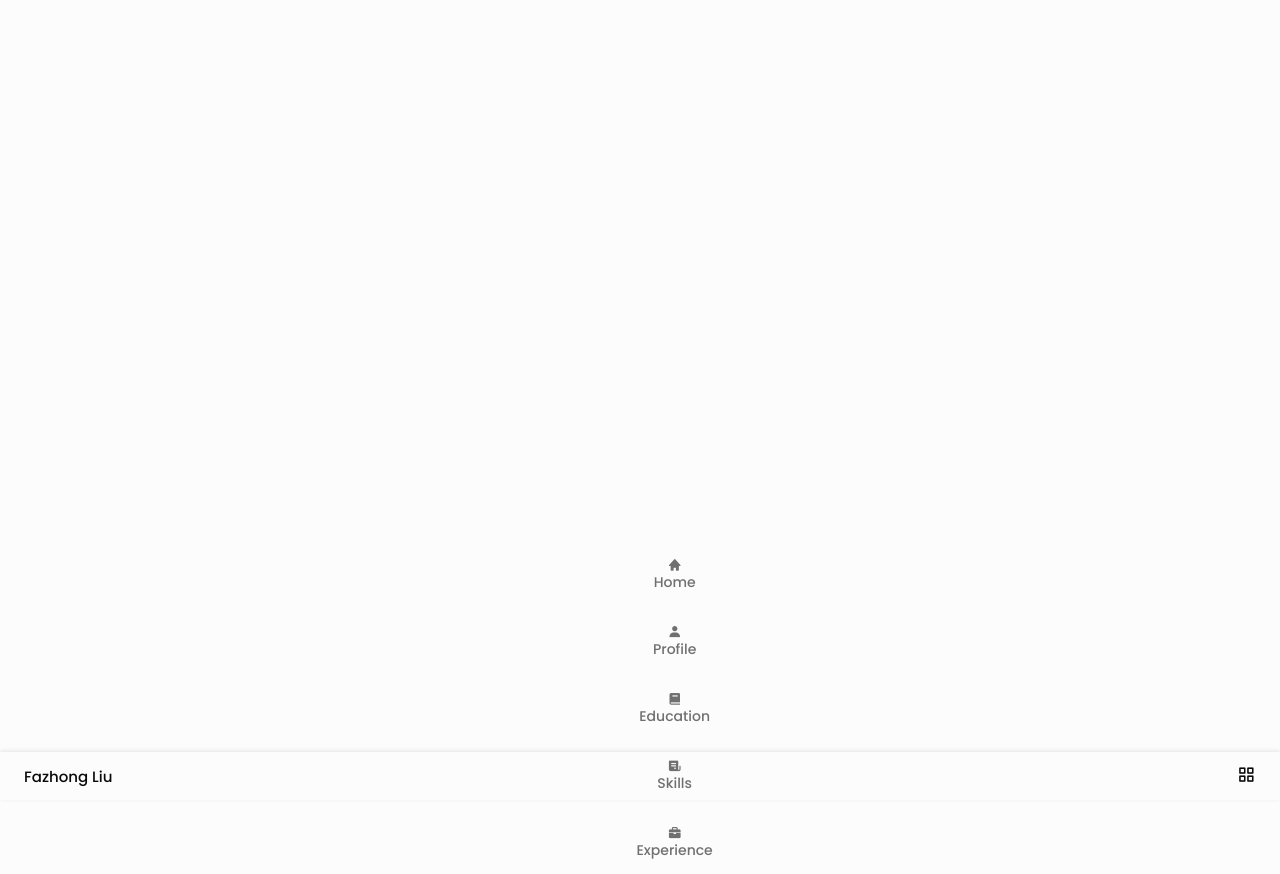
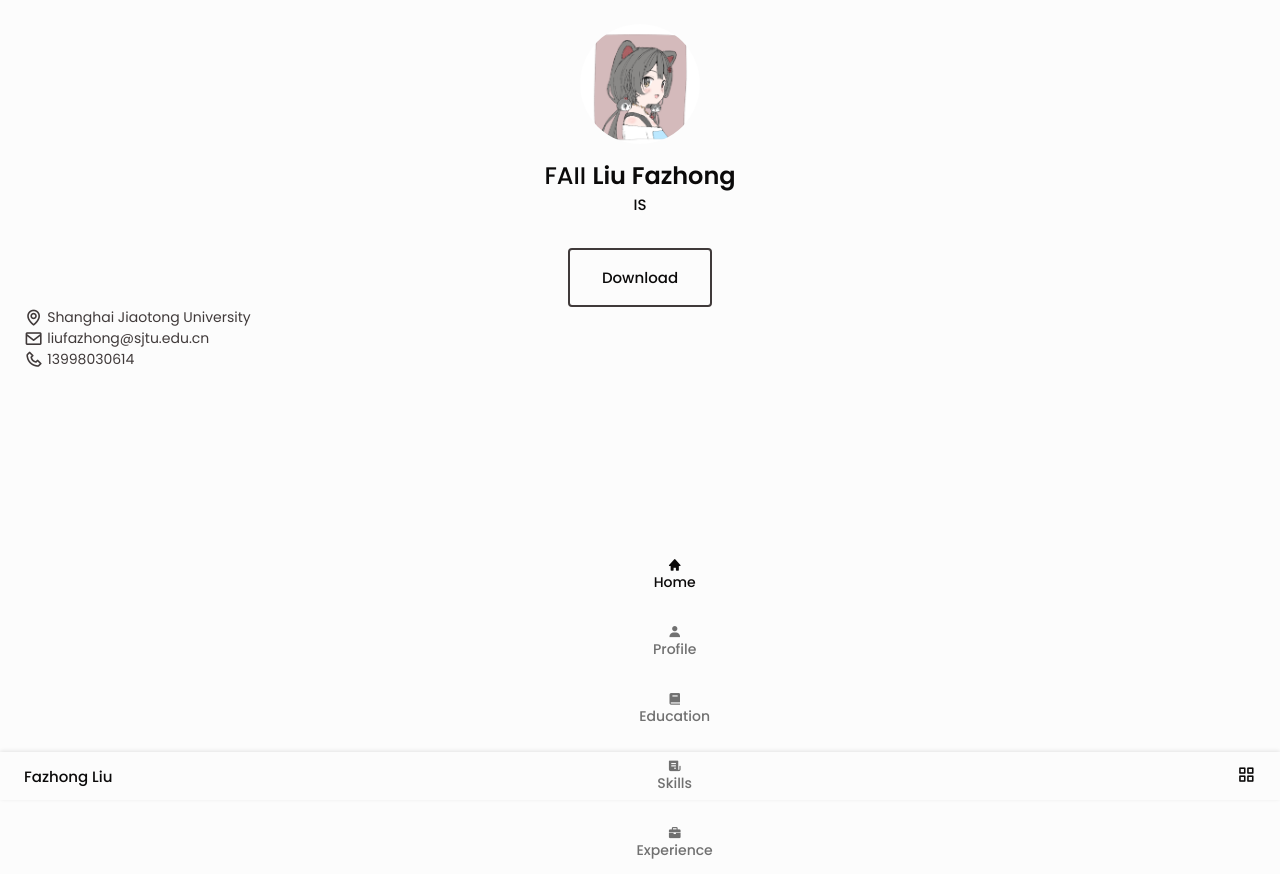
Before and after one commit to faiimea/Resume, a plain HTML site: page index.html in a window 1280 px wide. Before the commit the page ends 800 px from the top, so only its background shows below. Drawn offline with nearby package versions, Linux system fonts and the light colour scheme.

Commit message:
homepage

```diff
--- a/assets/css/styles.css
+++ b/assets/css/styles.css
@@ -189,15 +189,69 @@ img{
 .show-menu{
     bottom: var(--header-height);
 }
-/* Show menu */
-
 
 /* Active menu link */
-
+.active-link{
+    color:var(--title-color);
+}
 
 /*========== HOME ==========*/
+.home{
+    position: relative;
+}
 
+.home__container{
+    gap:3rem;
+}
 
+.home__data{
+    gap:.5rem;
+    text-align: center;
+}
+
+.home__img{
+    width:120px;
+    height:120px;
+    border-radius: 50%;
+    justify-self: center;
+    margin-bottom: var(--mb-1);
+}
+
+.home__title{
+    font-size: var(--h1-font-size);
+}
+
+.home__profession{
+    font-size: var(--normal-font-size);
+    margin-bottom: var(--mb-1);
+}
+
+.home__address{
+    gap: 1rem;
+}
+
+.home__information{
+    display: flex;
+    align-items: center;
+    font-size: var(--small-font-size);
+}
+
+.home__icon{
+    font-size: 1.2rem;
+    margin-right: .25rem;
+}
+
+/* button desgin*/
+.home__button-movil{
+    display: inline-block;
+    border: 2px solid var(--text-color);
+    color: var(--title-color);
+    padding: 1rem 2rem;
+    border-radius: .25rem;
+    transition: .3s;
+    font-weight: var(--font-medium);
+    margin-top: var(--mb-3);
+}
 /*========== SOCIAL ==========*/
 
 
--- a/assets/js/main.js
+++ b/assets/js/main.js
@@ -15,10 +15,38 @@ const showMenu = (toggleId, navId) =>{
 showMenu('nav-toggle','nav-menu')
 
 /*==================== REMOVE MENU MOBILE ====================*/
+//选择menu中元素时收回menu
+const navLink = document.querySelectorAll('.nav__link')
 
+function linkAction(){
+    const navMenu = document.getElementById('nav-menu')
+    // When we click on each nav__link, we remove the show-menu class
+    navMenu.classList.remove('show-menu')
+}
+
+navLink.forEach(n => n.addEventListener('click', linkAction))
 
 /*==================== SCROLL SECTIONS ACTIVE LINK ====================*/
 
+// 设置可用链接的独特配色
+const sections = document.querySelectorAll('section[id]')
+
+function scrollActive(){
+    const scrollY = window.pageYOffset
+
+    sections.forEach(current =>{
+        const sectionHeight = current.offsetHeight
+        const sectionTop = current.offsetTop - 50;
+        sectionId = current.getAttribute('id')
+
+        if(scrollY > sectionTop && scrollY <= sectionTop + sectionHeight){
+            document.querySelector('.nav__menu a[href*=' + sectionId + ']').classList.add('active-link')
+        }else{
+            document.querySelector('.nav__menu a[href*=' + sectionId + ']').classList.remove('active-link')
+        }
+    })
+}
+window.addEventListener('scroll', scrollActive)
 
 /*==================== SHOW SCROLL TOP ====================*/
 
--- a/index.html
+++ b/index.html
@@ -23,7 +23,7 @@
                 <div class="nav__menu" id="nav-menu">
                     <ul class="nav__list">
                         <li class="nav__item">
-                            <a href="#" class="nav__link">
+                            <a href="#" class="nav__link active-link">
                                 <i class='bx bxs-home'></i> Home
                             </a>
                         </li>
@@ -73,6 +73,91 @@
             </nav>
         </header>
         <main class="l-main bd-container">
+            <!-- All elements within this div, is generated in PDF -->
+            <div class="resume" id="area-cv">
+                <div class="resume__left">
+                    <!--========== HOME ==========-->
+                    <section class="home" id="home">
+                        <div class="home__container section bd-grid">
+                            <div class="home__data bd-grid">
+                                <img src="assets/img/inui.jpg" alt="" class="home__img">
+                                <h1 class="home__title">FAII <b> Liu Fazhong</b></h1>
+                                <h3 class="home__profession">IS</h3>
+                                <!-- button to download pdf-->
+                                <div>
+                                    <a download="" href="assets/pdf/#" class="home__button-movil"> Download </a>
+                                </div>
+                            </div>
+                            <div class="home__address bo-grid">
+                                <span class="home__information">
+                                    <i class="bx bx-map home__icon"></i> Shanghai Jiaotong University
+                                </span>
+                                <span class="home__information">
+                                    <i class="bx bx-envelope home__icon"></i> liufazhong@sjtu.edu.cn
+                                </span>
+                                <span class="home__information">
+                                    <i class="bx bx-phone home__icon"></i> 13998030614
+                                </span>
+                            </div>
+                        </div>
+                        <!-- Theme change button -->
+
+
+                        <!-- Button to generate and download the pdf. Available for desktop. -->
+
+                    </section>
+
+                    <!--========== SOCIAL ==========-->
+                    <section class="social section">
+
+                    </section>
+
+                    <!--========== PROFILE ==========-->
+                    <section class="profile section" id="profile">
+
+                    </section>
+
+                    <!--========== EDUCATION ==========-->
+                    <section class="education section" id="education">
+
+                    </section>
+
+
+                    <!--========== SKILLS  ==========-->
+                    <section class="skills section" id="skills">
+
+                    </section>
+
+                </div>
+
+                <div class="resume__right">
+                    <!--========== EXPERIENCE ==========-->
+                    <section class="experience section" id="experience">
+
+                    </section>
+
+                    <!--========== CERTIFICATES ==========-->
+                    <section class="certificate section" id="certificates">
+
+                    </section>
+
+                    <!--========== REFERENCES ==========-->
+                    <section class="references section" id="references">
+
+                    </section>
+
+                    <!--========== LANGUAGES ==========-->
+                    <section class="languages section">
+
+                    </section>
+
+                    <!--========== INTERESTS ==========-->
+                    <section class="interests section">
+
+                    </section>
+                </div>
+            </div>
+        </main>
 
         </main>
 
```
Also changed, not shown: assets/img/inui.jpg (added), 1 other file.
